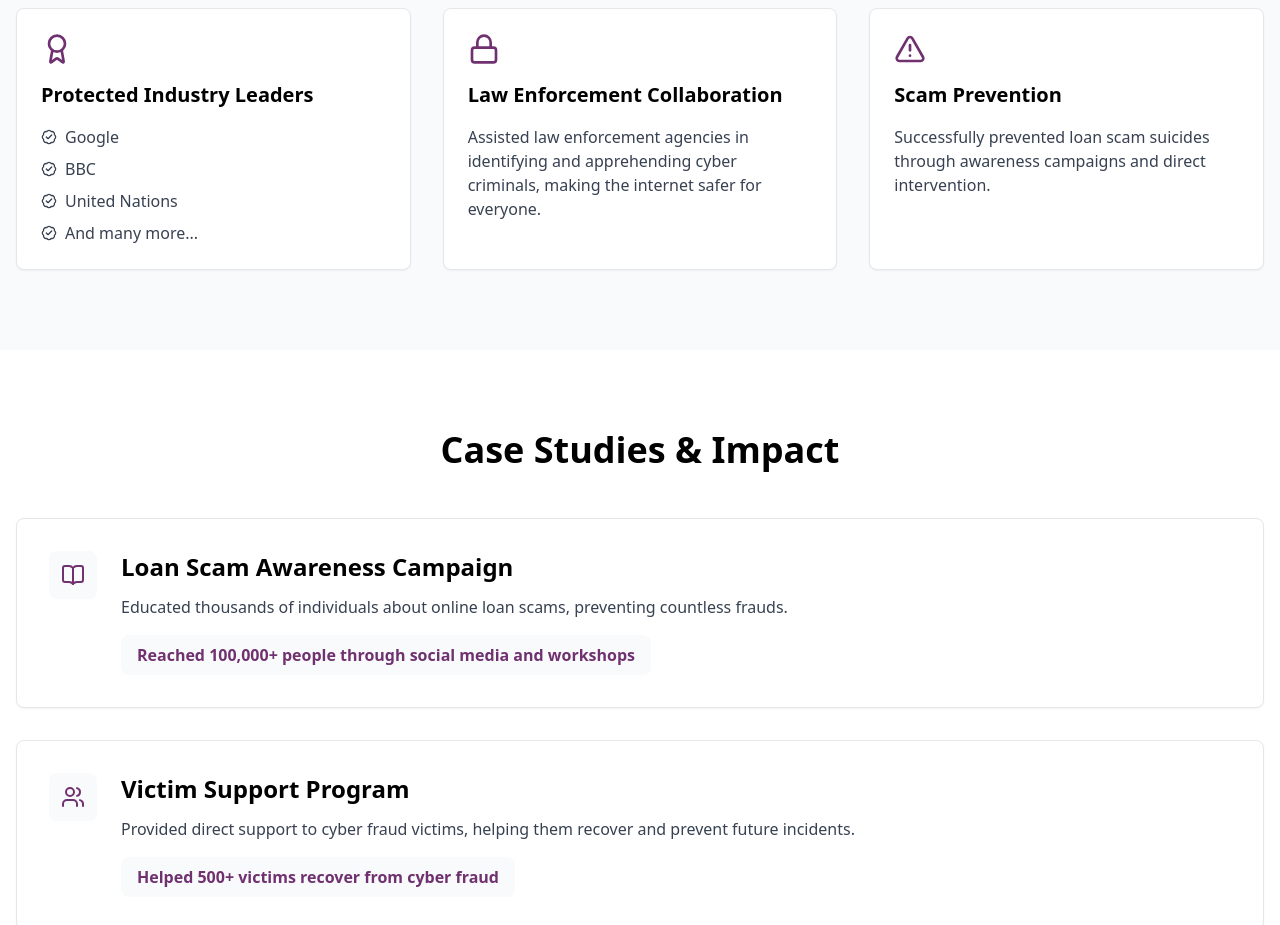
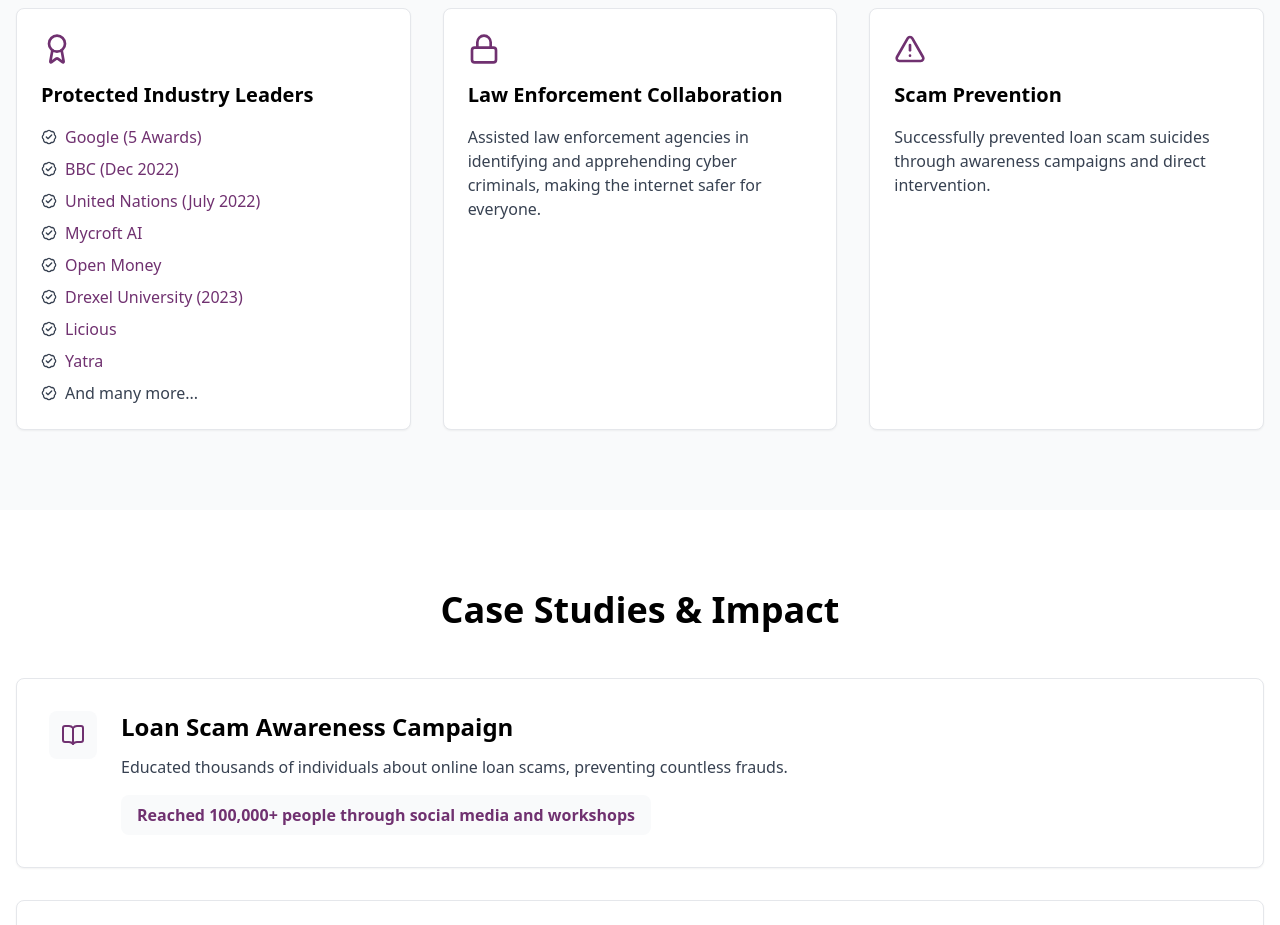
Before and after one commit to TheSocioMinds/site, a plain HTML site: page index.html in a window 1280 px wide. Shown: the part 1400-2325 px from the top of the page. Drawn offline with nearby package versions, Linux system fonts and the light colour scheme.

Commit message:
Update index.html

```diff
--- a/index.html
+++ b/index.html
@@ -74,16 +74,80 @@
             <h3 class="text-xl font-semibold mb-4">Protected Industry Leaders</h3>
             <ul class="space-y-2 text-gray-700">
               <li class="flex items-center gap-2">
-                <i data-lucide="badge-check" class="w-4 h-4"></i> Google
+                <i data-lucide="badge-check" class="w-4 h-4"></i>
+                <a href="https://bughunters.google.com/profile/77fa3063-eb4c-41b8-8c08-051bec9cc64e"
+                   target="_blank"
+                   rel="noopener noreferrer"
+                   class="text-[#703170] hover:underline">
+                  Google (5 Awards)
+                </a>
               </li>
               <li class="flex items-center gap-2">
-                <i data-lucide="badge-check" class="w-4 h-4"></i> BBC
+                <i data-lucide="badge-check" class="w-4 h-4"></i>
+                <a href="https://www.bbc.com/backstage/security-disclosure-policy/acknowledgements/"
+                   target="_blank"
+                   rel="noopener noreferrer"
+                   class="text-[#703170] hover:underline">
+                  BBC (Dec 2022)
+                </a>
               </li>
               <li class="flex items-center gap-2">
-                <i data-lucide="badge-check" class="w-4 h-4"></i> United Nations
+                <i data-lucide="badge-check" class="w-4 h-4"></i>
+                <a href="https://unite.un.org/content/hall-fame/list"
+                   target="_blank"
+                   rel="noopener noreferrer"
+                   class="text-[#703170] hover:underline">
+                  United Nations (July 2022)
+                </a>
               </li>
               <li class="flex items-center gap-2">
-                <i data-lucide="badge-check" class="w-4 h-4"></i> And many more...
+                <i data-lucide="badge-check" class="w-4 h-4"></i>
+                <a href="https://drive.google.com/file/d/1tuDdLXPTTiK5YOrxbJxfsR9D7z6xTfmN/view"
+                   target="_blank"
+                   rel="noopener noreferrer"
+                   class="text-[#703170] hover:underline">
+                  Mycroft AI
+                </a>
+              </li>
+              <li class="flex items-center gap-2">
+                <i data-lucide="badge-check" class="w-4 h-4"></i>
+                <a href="https://drive.google.com/file/d/1YgVWhnm2J4J2bQVC3Ay_MC5G1gyy9vwn/view"
+                   target="_blank"
+                   rel="noopener noreferrer"
+                   class="text-[#703170] hover:underline">
+                  Open Money
+                </a>
+              </li>
+              <li class="flex items-center gap-2">
+                <i data-lucide="badge-check" class="w-4 h-4"></i>
+                <a href="https://drexel.edu/it/security/services-processes/bug-bounty/"
+                   target="_blank"
+                   rel="noopener noreferrer"
+                   class="text-[#703170] hover:underline">
+                  Drexel University (2023)
+                </a>
+              </li>
+              <li class="flex items-center gap-2">
+                <i data-lucide="badge-check" class="w-4 h-4"></i>
+                <a href="https://drive.google.com/file/d/1hAmr0sQ9PPWPpYNe6xQa4XuehjmGUB5E/view"
+                   target="_blank"
+                   rel="noopener noreferrer"
+                   class="text-[#703170] hover:underline">
+                  Licious
+                </a>
+              </li>
+              <li class="flex items-center gap-2">
+                <i data-lucide="badge-check" class="w-4 h-4"></i>
+                <a href="https://drive.google.com/file/d/1DevEpe4QlVPnGQZEIsPTKt8h5G1pXq4Z/view"
+                   target="_blank"
+                   rel="noopener noreferrer"
+                   class="text-[#703170] hover:underline">
+                  Yatra
+                </a>
+              </li>
+              <li class="flex items-center gap-2">
+                <i data-lucide="badge-check" class="w-4 h-4"></i>
+                <span>And many more...</span>
               </li>
             </ul>
           </div>
```
